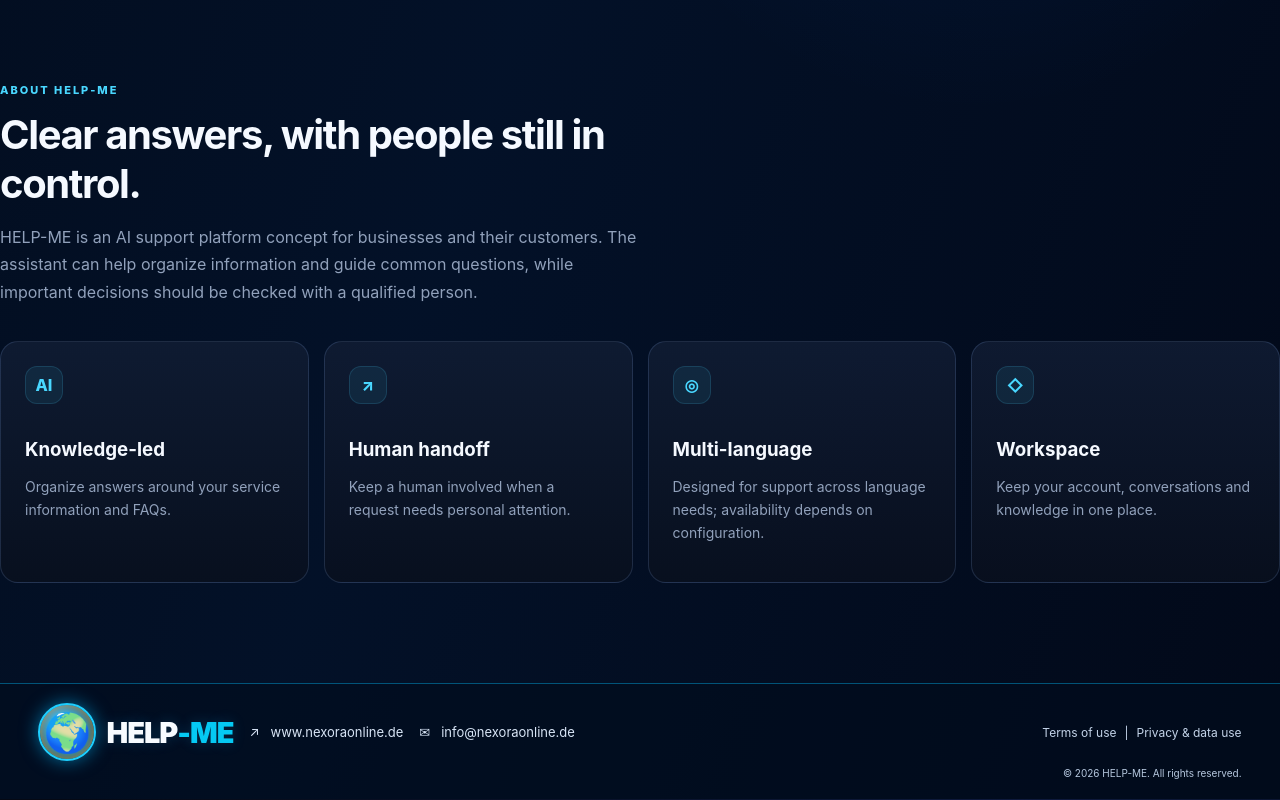
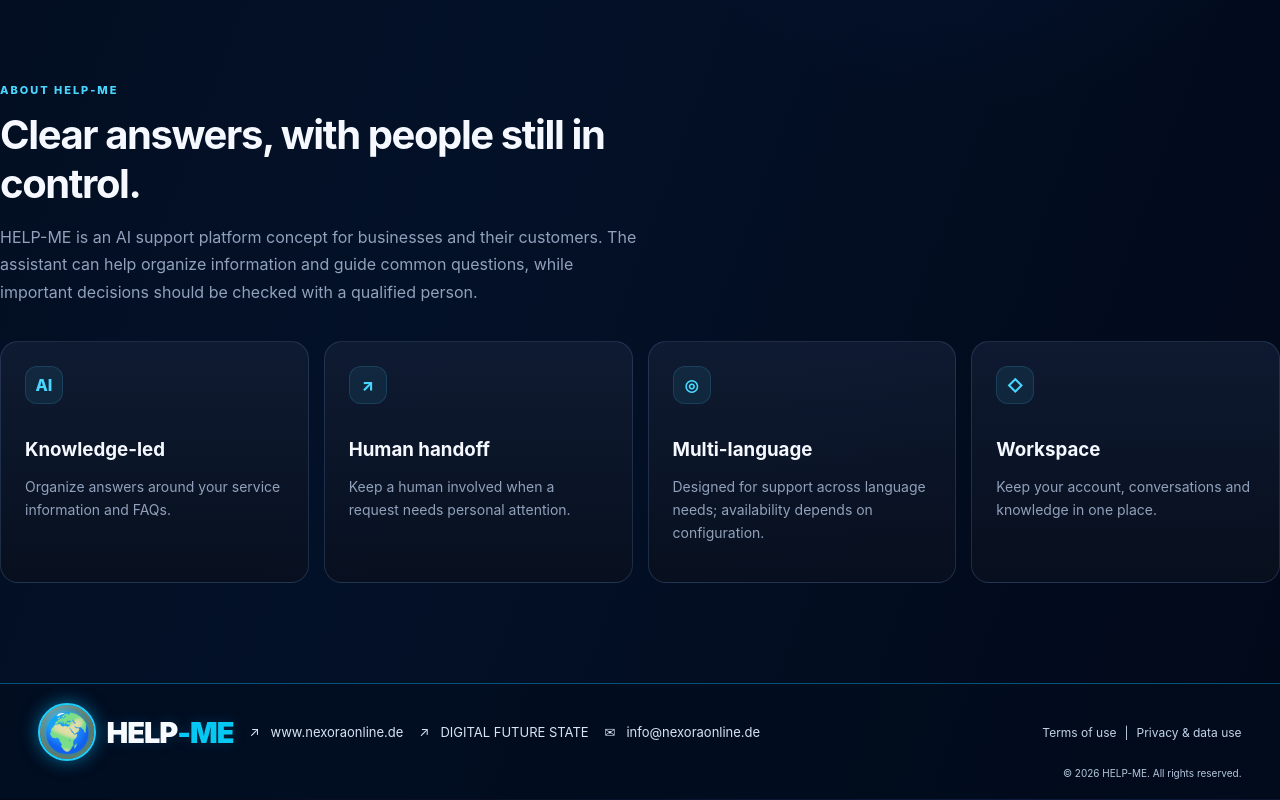
Before and after one commit to saiedahm/HELP-ME, a Next.js app: page / in a window 1280 px wide. Shown: the part 2049-2849 px from the top of the page. Built offline with nearby package versions, Linux system fonts and the light colour scheme.

Commit message:
feat: add Digital Future State link to HELP-ME footer

```diff
--- a/app/page.tsx
+++ b/app/page.tsx
@@ -118,6 +118,7 @@
     <footer className="landing-footer" id="contact">
       <Brand />
       <a href="https://www.nexoraonline.de" className="footer-link">↗ &nbsp; www.nexoraonline.de</a>
+      <a href="https://www.digital-future.ai/" className="footer-link" target="_blank" rel="noopener noreferrer">↗ &nbsp; DIGITAL FUTURE STATE</a>
       <a href="mailto:info@nexoraonline.de" className="footer-link">✉ &nbsp; info@nexoraonline.de</a>
       <nav className="legal-links" aria-label="Legal links">
         <Link href="/terms">Terms of use</Link><i>|</i><Link href="/privacy">Privacy &amp; data use</Link>
```
